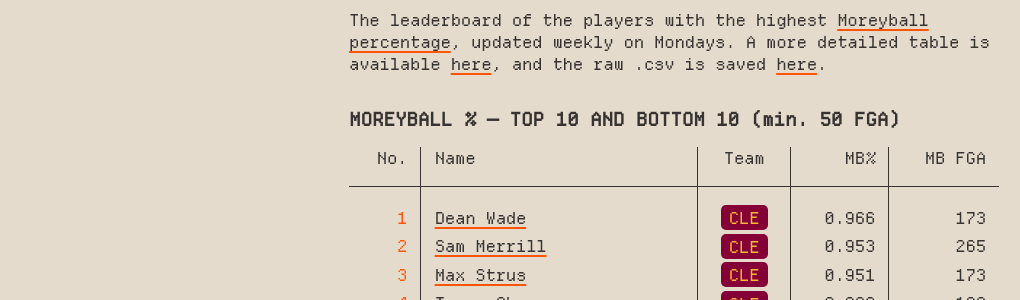
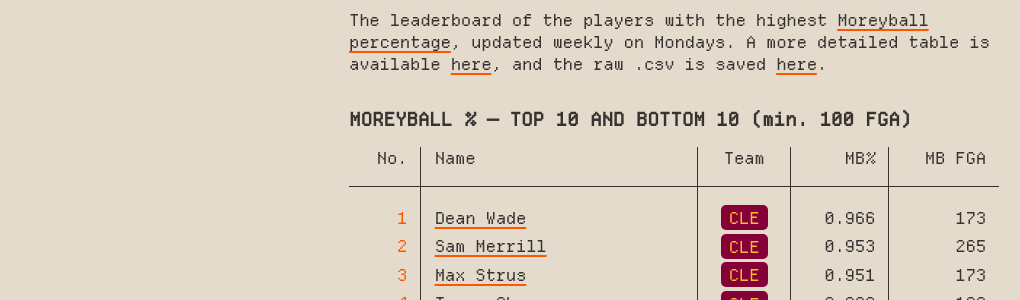
Before and after one commit to penborter/nba-site, a Jekyll site: the page built from _stats/moreyball.html, in a window 1280 px wide and 900 px high. Shown: the part 137-437 px from the top of the window, without its empty margins (1-1021 px from the left). Built offline with Jekyll 4.4.1, drawn with Linux system fonts in a browser that asks for light colours; some of the changed text lies outside the part shown.

Commit message:
100 FGA limit for MB

```diff
--- a/_stats/moreyball.html
+++ b/_stats/moreyball.html
@@ -16,7 +16,7 @@ tags: moreyball
   A more detailed table is available <a href="/stats/moreyball-full">here</a>, and the raw .csv is saved <a href="https://github.com/penborter/nba-data/blob/main/data/dynamic/NBA_Leaders_MOREYBALL_Rate.csv">here</a>.
 </p>
 
-<h2 id="moreyball_pct">Moreyball % — Top 10 and Bottom 10 <span style="text-transform: none;">(min. 50 FGA)</span></h2>
+<h2 id="moreyball_pct">Moreyball % — Top 10 and Bottom 10 <span style="text-transform: none;">(min. 100 FGA)</span></h2>
 
 <table>
   <tr>
```
